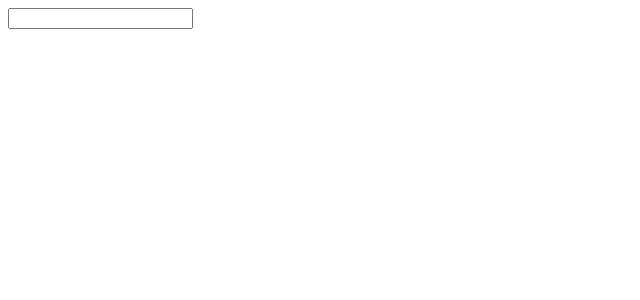
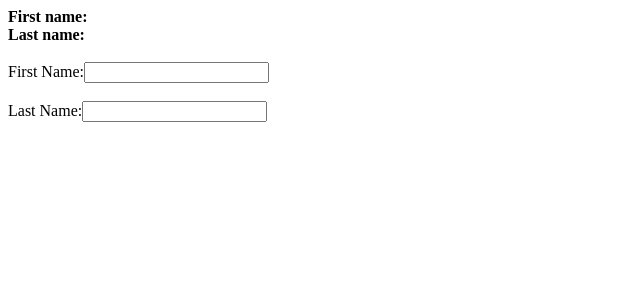
Before and after one commit to DaryllCulas/ReactJS-Practice, a React (Vite) app in the folder 2_CreateReactApp/Sample 1/: page / in a window 1280 px wide. Shown: the top 300 px of the page, without its empty margins (0-640 px from the left). Built offline with nearby package versions, Linux system fonts and the light colour scheme.

Commit message:
Add Multiple Event Handling input in forms

```diff
--- a/2_CreateReactApp/Sample 1/src/App.jsx
+++ b/2_CreateReactApp/Sample 1/src/App.jsx
@@ -1,10 +1,10 @@
-import { InputForm } from "./components/EventHandlingInputFields/inputForm";
+import { MultipleInputForm } from "./components/EventHandlingInputFields/multipleInputForm";
 
 // Displaying component here from imported module ('Hello.jsx');
 function App() {
   return (
     <div>
-      <InputForm />
+      <MultipleInputForm />
     </div>
   );
 }
--- /dev/null
+++ b/2_CreateReactApp/Sample 1/src/components/EventHandlingInputFields/multipleInputForm.jsx
@@ -0,0 +1,32 @@
+import { useState } from "react";
+
+const MultipleInputForm = () => {
+  const [name, setName] = useState({ firstName: "", lastName: "" });
+  return (
+    <div>
+      <b>First name: </b> {name.firstName}
+      <br />
+      <b>Last name: </b> {name.lastName}
+      <br />
+      <br />
+      <form>
+        First Name:
+        <input
+          onChange={(e) => setName({ ...name, firstName: e.target.value })}
+          type="text"
+          value={name.firstName}
+        />
+        <br />
+        <br />
+        Last Name:
+        <input
+          onChange={(e) => setName({ ...name, lastName: e.target.value })}
+          type="text"
+          value={name.lastName}
+        />
+      </form>
+    </div>
+  );
+};
+
+export { MultipleInputForm };
```
